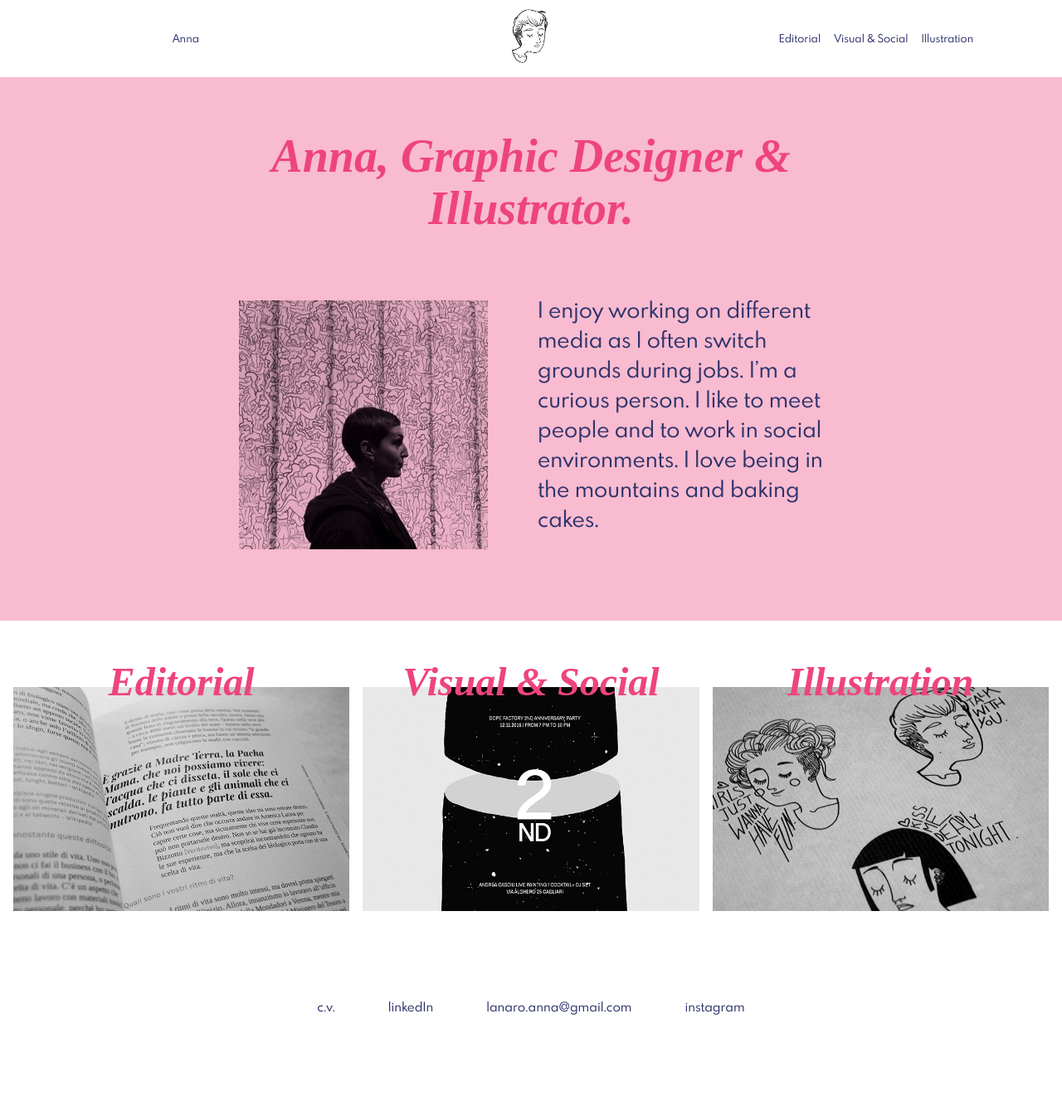
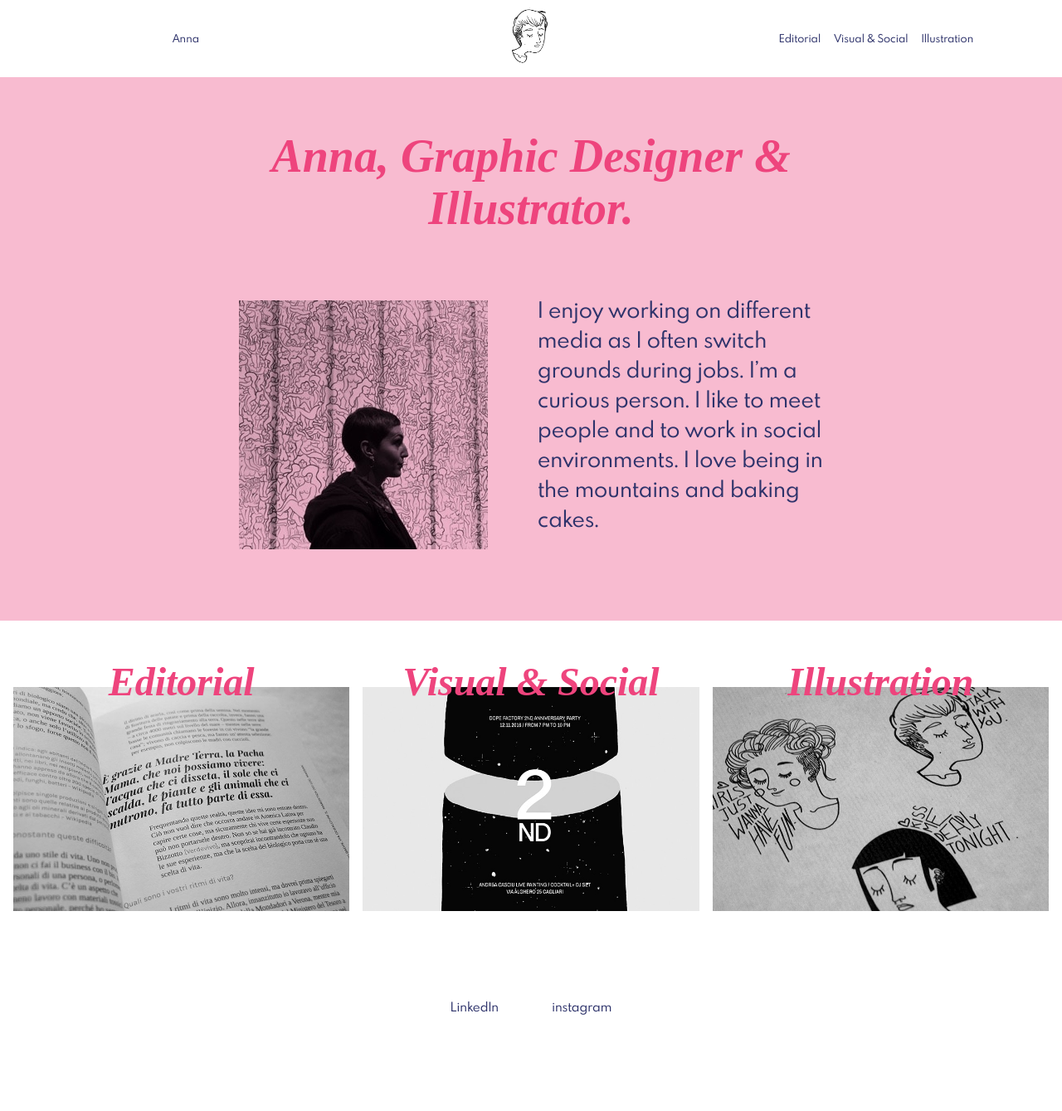
Before and after one commit to rzecchini/annaelle, a Jekyll site: the page built from index.md, in a window 1280 px wide. Shown: the whole page at 83% size. Built offline with Jekyll 4.4.1, drawn with Linux system fonts in a browser that asks for light colours; some web fonts are replaced.

Commit message:
Update footer.html

```diff
--- a/_includes/footer.html
+++ b/_includes/footer.html
@@ -1,9 +1,7 @@
 <footer class="footer">
 	<div class="container">
 		<ul class="contact">
-			<li><a href="/assets/anna-lanaro_cv.pdf" target="_blank">c.v.</a></li>
-			<li><a href="https://www.linkedin.com/in/anna-lanaro-124720151/" target="_blank">linkedIn</a></li>
-			<li><a href="mailto:lanaro.anna@gmail.com">lanaro.anna@gmail.com</a></li>
+			<li><a href="https://www.linkedin.com/in/anna-lanaro-124720151/" target="_blank">LinkedIn</a></li>
 			<li><a target="_blank" href="https://www.instagram.com/annalanaro/">instagram</a></li>
 		</ul>
 	</div>
```
